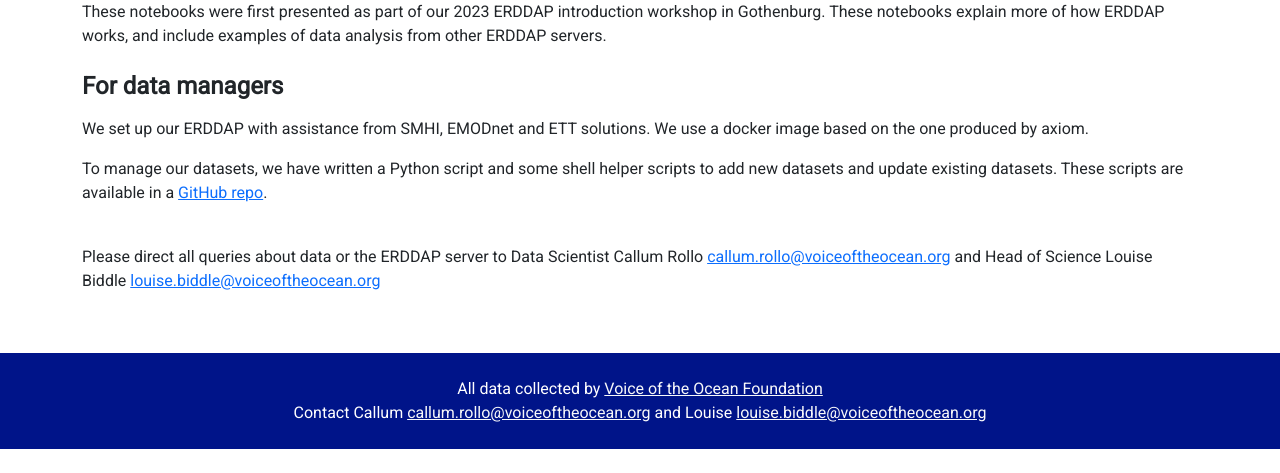
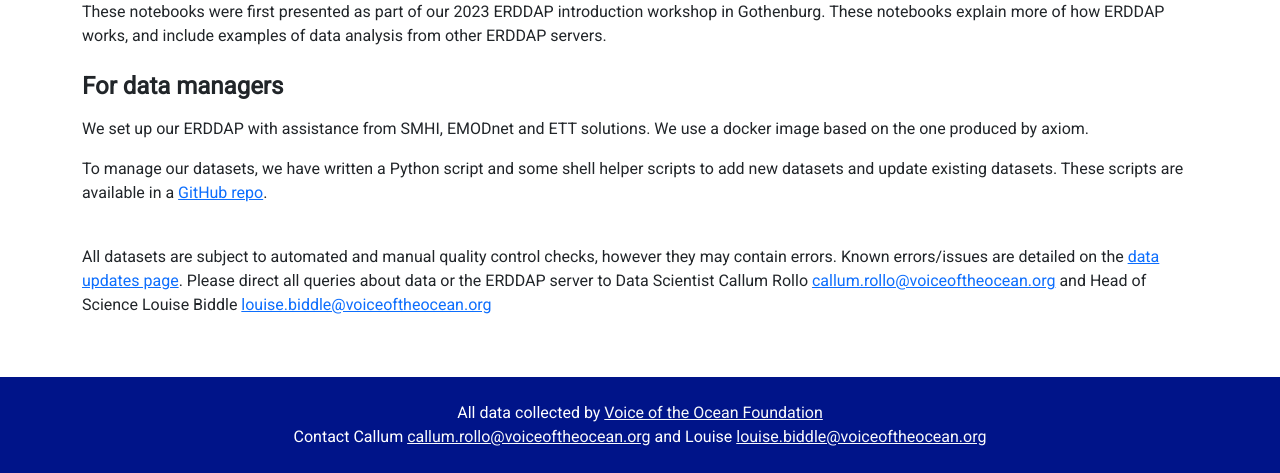
Before and after one commit to voto-ocean-knowledge/voto-web, a Flask app: page /data in a window 1280 px wide. Shown: the part 601-1074 px from the top of the page. Before the commit the page ends 1050 px from the top, so only its background shows below. Run offline with Flask 3, Linux system fonts and the light colour scheme; parts of the project's set-up code (start-up, migrations or seed data) failed here and were passed over; some libraries are stand-ins or nearby versions.

Commit message:
data quality statement

```diff
--- a/voto/templates/home/data.html
+++ b/voto/templates/home/data.html
@@ -45,6 +45,7 @@
         <p>We set up our ERDDAP with assistance from SMHI, EMODnet and ETT solutions. We use a docker image based on the one produced by axiom.</p>
         <p>To manage our datasets, we have written a Python script and some shell helper scripts to add new datasets and update existing datasets. These scripts are available in a <a href=https://github.com/voto-ocean-knowledge/xml_edit>GitHub repo</a>.</p>
         <br>
+        All datasets are subject to automated and manual quality control checks, however they may contain errors. Known errors/issues are detailed on the  <a href="data/updates">data updates page</a>.
         Please direct all queries about data or the ERDDAP server to Data Scientist Callum Rollo <a href = "mailto: callum.rollo@voiceoftheocean.org"  class="link">callum.rollo@voiceoftheocean.org</a> and Head of Science Louise Biddle <a href = "mailto: louise.biddle@voiceoftheocean.org"  class="link">louise.biddle@voiceoftheocean.org</a>
     </div>
 
```
